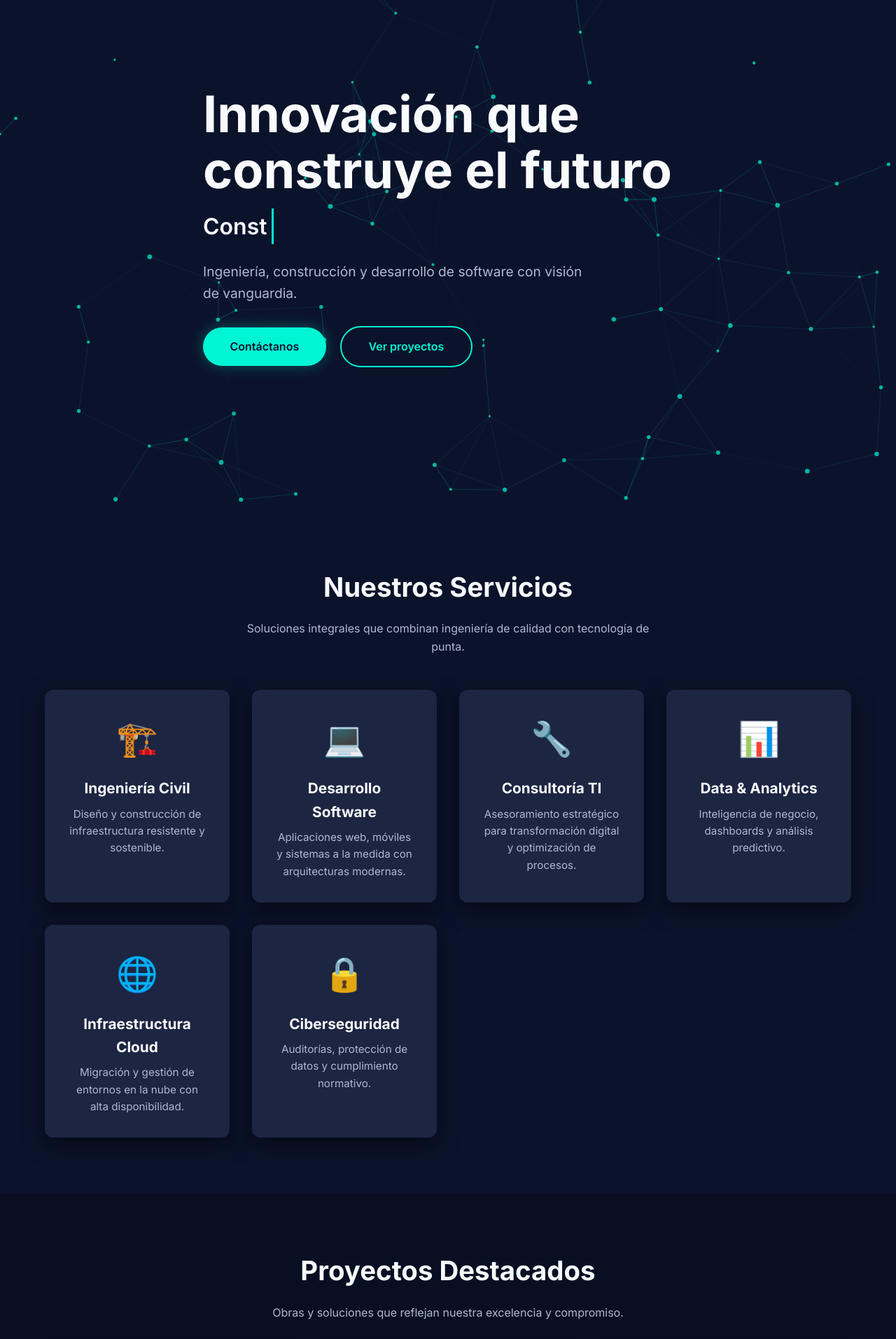
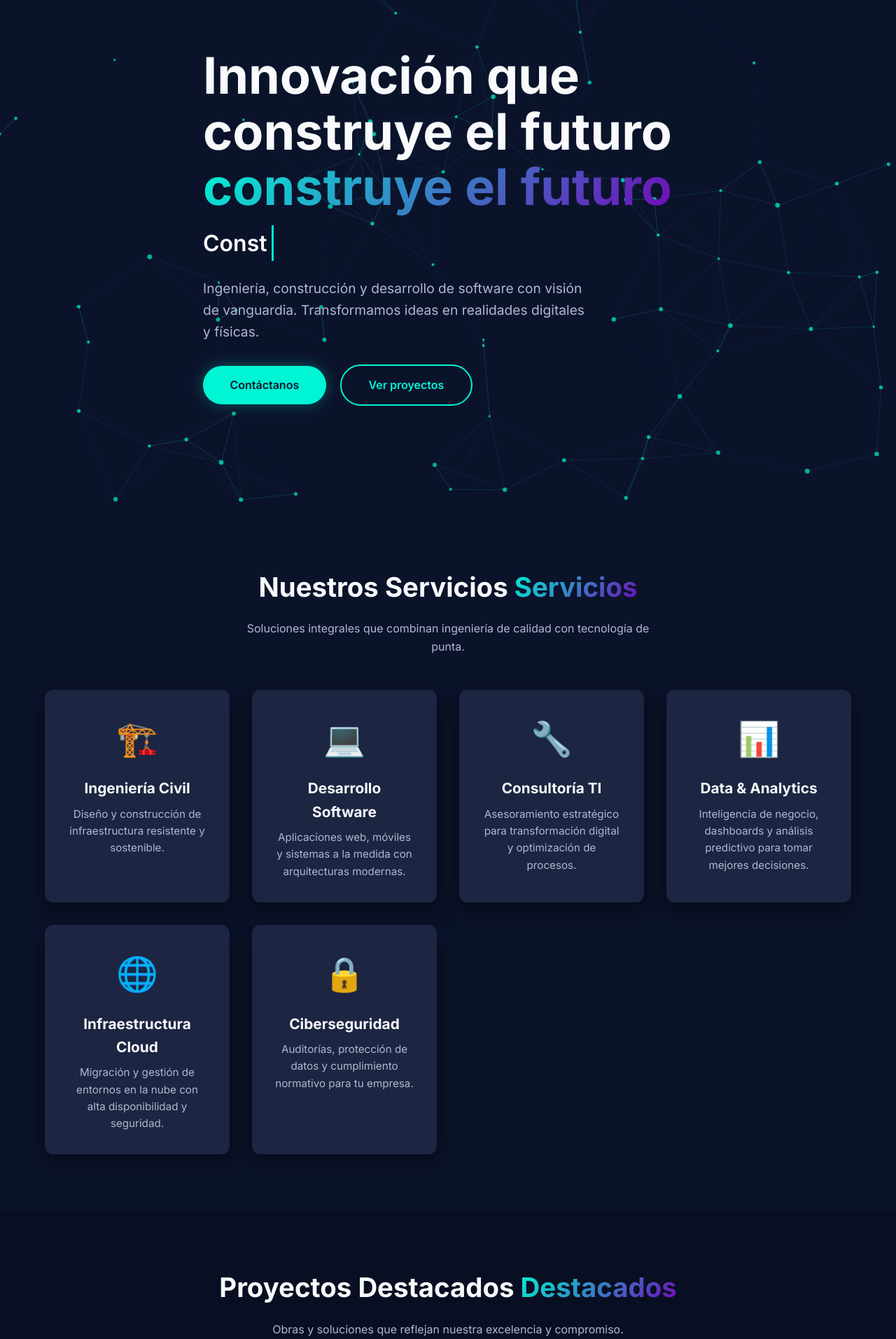
Before and after one commit to iwcorrea/GEINFTEC, a PHP site: page / in a window 1280 px wide. Shown: the part 71-1985 px from the top of the page at 70% size. Run offline with PHP 8.4, Linux system fonts and the light colour scheme; tables that the repository leaves empty hold one stand-in row (values such as "Sample post"); some libraries are stand-ins or nearby versions.

Commit message:
Restaurando diseño original con todos los efectos visuales y conectividad a BD

```diff
--- a/config.php
+++ b/config.php
@@ -1,14 +1,12 @@
 <?php
 // config.php - Conexión a PostgreSQL con PDO usando variables de entorno
 
-// Obtener variables de entorno (definidas en Render)
 $host = getenv('DB_HOST') ?: 'localhost';
 $port = getenv('DB_PORT') ?: '5432';
 $dbname = getenv('DB_NAME') ?: 'geinftec_db';
 $user = getenv('DB_USER') ?: 'postgres';
 $password = getenv('DB_PASS') ?: '';
 
-// DSN para PostgreSQL
 $dsn = "pgsql:host=$host;port=$port;dbname=$dbname";
 
 try {
--- a/index.php
+++ b/index.php
@@ -1,33 +1,34 @@
 <?php
 require_once 'funciones.php';
 
-// Obtener datos de la base de datos (con fallbacks por si no hay conexión)
+// Obtener datos de la BD con fallbacks a los valores originales
 $hero_titulo = getContent('hero', 'titulo', 'Innovación que construye el futuro');
-$hero_subtitulo = getContent('hero', 'subtitulo', 'Ingeniería, construcción y desarrollo de software con visión de vanguardia.');
+$hero_subtitulo = getContent('hero', 'subtitulo', 'Ingeniería, construcción y desarrollo de software con visión de vanguardia. Transformamos ideas en realidades digitales y físicas.');
 $hero_frases = getContent('hero', 'frases', '["Ingeniería de vanguardia","Construcción inteligente","Software que transforma"]');
 $hero_frases_array = json_decode($hero_frases, true) ?: ["Ingeniería de vanguardia","Construcción inteligente","Software que transforma"];
 
-// Servicios (fijos pero con iconos)
-$servicios = [
-    ['icon' => '🏗️', 'titulo' => 'Ingeniería Civil', 'desc' => 'Diseño y construcción de infraestructura resistente y sostenible.'],
-    ['icon' => '💻', 'titulo' => 'Desarrollo Software', 'desc' => 'Aplicaciones web, móviles y sistemas a la medida con arquitecturas modernas.'],
-    ['icon' => '🔧', 'titulo' => 'Consultoría TI', 'desc' => 'Asesoramiento estratégico para transformación digital y optimización de procesos.'],
-    ['icon' => '📊', 'titulo' => 'Data & Analytics', 'desc' => 'Inteligencia de negocio, dashboards y análisis predictivo.'],
-    ['icon' => '🌐', 'titulo' => 'Infraestructura Cloud', 'desc' => 'Migración y gestión de entornos en la nube con alta disponibilidad.'],
-    ['icon' => '🔒', 'titulo' => 'Ciberseguridad', 'desc' => 'Auditorías, protección de datos y cumplimiento normativo.']
-];
+$servicios_titulo = getContent('servicios', 'titulo', 'Nuestros Servicios');
+$servicios_sub = getContent('servicios', 'subtitulo', 'Soluciones integrales que combinan ingeniería de calidad con tecnología de punta.');
 
-// Proyectos
-$proyectos = [
-    ['img' => 'https://images.unsplash.com/photo-1541888946425-d81bb19240f5?w=600&h=400&fit=crop', 'titulo' => 'Puente Colgante Moderno', 'desc' => 'Diseño estructural y construcción de un puente peatonal con materiales compuestos.'],
-    ['img' => 'https://images.unsplash.com/photo-1551288049-bebda4e38f71?w=600&h=400&fit=crop', 'titulo' => 'Plataforma de Gestión', 'desc' => 'Sistema ERP para empresas de construcción con módulos de inventario y finanzas.'],
-    ['img' => 'https://images.unsplash.com/photo-1581091226825-a6a2a5aee158?w=600&h=400&fit=crop', 'titulo' => 'Edificio Inteligente', 'desc' => 'Automatización y control de iluminación, climatización y seguridad mediante IoT.']
-];
+$proyectos_titulo = getContent('proyectos', 'titulo', 'Proyectos Destacados');
+$proyectos_sub = getContent('proyectos', 'subtitulo', 'Obras y soluciones que reflejan nuestra excelencia y compromiso.');
 
-// Tecnologías
-$tecnologias = ['React', 'Node.js', 'Python', 'AWS', 'Docker', 'PostgreSQL', 'Flutter', 'TypeScript'];
+$tecnologias_titulo = getContent('tecnologias', 'titulo', 'Tecnologías que impulsamos');
+$tecnologias_sub = getContent('tecnologias', 'subtitulo', 'Herramientas y plataformas con las que trabajamos día a día.');
 
-// Estadísticas (con valores desde BD o defaults)
+$estadisticas_titulo = getContent('estadisticas', 'titulo', 'En números');
+$estadisticas_sub = getContent('estadisticas', 'subtitulo', 'La confianza de nuestros clientes y el impacto de nuestros proyectos.');
+
+$equipo_titulo = getContent('equipo', 'titulo', 'Nuestro Equipo');
+$equipo_sub = getContent('equipo', 'subtitulo', 'Profesionales apasionados por la innovación y la excelencia.');
+
+$contacto_titulo = getContent('contacto', 'titulo', 'Contáctanos ahora');
+$contacto_sub = getContent('contacto', 'subtitulo', 'Estamos listos para hacer realidad tu próximo proyecto.');
+
+$footer_texto = getContent('footer', 'texto', 'Ingeniería, construcción y tecnología para un futuro sostenible e inteligente.');
+$footer_copyright = getContent('footer', 'copyright', '&copy; 2026 GEINFTEC S.A.S. Todos los derechos reservados. | Diseñado con 💙 en Colombia.');
+
+// Estadísticas (valores desde BD o defaults)
 $stats = [
     ['clave' => 'anos', 'label' => 'Años de experiencia', 'default' => 12],
     ['clave' => 'proyectos', 'label' => 'Proyectos entregados', 'default' => 150],
@@ -38,20 +39,6 @@ foreach ($stats as &$stat) {
     $stat['valor'] = getContent('estadisticas', $stat['clave'], $stat['default']);
 }
 unset($stat);
-
-// Equipo
-$equipo = [
-    ['img' => 'https://images.unsplash.com/photo-1560250097-0b93528c311a?w=200&h=200&fit=crop&crop=face', 'nombre' => 'Carlos Mendoza', 'cargo' => 'CEO & Fundador', 'bio' => 'Ingeniero civil con 20 años de experiencia en grandes infraestructuras.'],
-    ['img' => 'https://images.unsplash.com/photo-1573496359142-b8d87734a5a2?w=200&h=200&fit=crop&crop=face', 'nombre' => 'Laura Fernández', 'cargo' => 'CTO', 'bio' => 'Especialista en arquitectura de software y sistemas distribuidos.'],
-    ['img' => 'https://images.unsplash.com/photo-1580489944761-15a19d654956?w=200&h=200&fit=crop&crop=face', 'nombre' => 'María Gómez', 'cargo' => 'Project Manager', 'bio' => 'Lidera equipos multidisciplinarios con metodologías ágiles.'],
-    ['img' => 'https://images.unsplash.com/photo-1507003211169-0a1dd7228f2d?w=200&h=200&fit=crop&crop=face', 'nombre' => 'Andrés Ruiz', 'cargo' => 'Ingeniero de Software', 'bio' => 'Desarrollador full-stack apasionado por la IA y el cloud computing.']
-];
-
-// Contacto y footer
-$contacto_titulo = getContent('contacto', 'titulo', 'Contáctanos ahora');
-$contacto_subtitulo = getContent('contacto', 'subtitulo', 'Estamos listos para hacer realidad tu próximo proyecto.');
-$footer_texto = getContent('footer', 'texto', 'Ingeniería, construcción y tecnología para un futuro sostenible e inteligente.');
-$footer_copyright = getContent('footer', 'copyright', '&copy; 2026 GEINFTEC S.A.S. Todos los derechos reservados. | Diseñado con 💙 en Colombia.');
 ?>
 <!DOCTYPE html>
 <html lang="es">
@@ -87,75 +78,132 @@ $footer_copyright = getContent('footer', 'copyright', '&copy; 2026 GEINFTEC S.A.
         </div>
     </header>
 
-    <!-- HERO -->
+    <!-- ============================================================
+    HERO
+    ============================================================ -->
     <section class="hero" id="hero">
         <canvas id="hero-canvas"></canvas>
         <div class="container hero-content">
-            <h1 class="hero-title"><?php echo $hero_titulo; ?></h1>
+            <h1 class="hero-title">
+                <?php echo $hero_titulo; ?><br />
+                <span class="highlight">construye el futuro</span>
+            </h1>
             <div style="font-size: 2rem; font-weight: 600; margin-bottom: 0.5rem;">
                 <span id="rotating-text" data-phrases='<?php echo json_encode($hero_frases_array); ?>'></span>
             </div>
-            <p class="hero-sub"><?php echo $hero_subtitulo; ?></p>
+            <p class="hero-sub">
+                <?php echo $hero_subtitulo; ?>
+            </p>
             <a href="#contacto" class="btn">Contáctanos</a>
             <a href="#proyectos" class="btn btn-outline" style="margin-left: 1rem;">Ver proyectos</a>
         </div>
     </section>
 
-    <!-- SERVICIOS -->
+    <!-- ============================================================
+    SERVICIOS
+    ============================================================ -->
     <section id="servicios">
         <div class="container">
-            <h2 class="section-title fade-up"><?php echo getContent('servicios', 'titulo', 'Nuestros Servicios'); ?></h2>
-            <p class="section-sub fade-up"><?php echo getContent('servicios', 'subtitulo', 'Soluciones integrales que combinan ingeniería de calidad con tecnología de punta.'); ?></p>
+            <h2 class="section-title fade-up"><?php echo $servicios_titulo; ?> <span>Servicios</span></h2>
+            <p class="section-sub fade-up"><?php echo $servicios_sub; ?></p>
             <div class="grid-3">
-                <?php foreach ($servicios as $srv): ?>
                 <div class="card service-card fade-up">
-                    <span class="icon"><?php echo $srv['icon']; ?></span>
-                    <h3><?php echo $srv['titulo']; ?></h3>
-                    <p><?php echo $srv['desc']; ?></p>
+                    <span class="icon">🏗️</span>
+                    <h3>Ingeniería Civil</h3>
+                    <p>Diseño y construcción de infraestructura resistente y sostenible.</p>
                 </div>
-                <?php endforeach; ?>
+                <div class="card service-card fade-up">
+                    <span class="icon">💻</span>
+                    <h3>Desarrollo Software</h3>
+                    <p>Aplicaciones web, móviles y sistemas a la medida con arquitecturas modernas.</p>
+                </div>
+                <div class="card service-card fade-up">
+                    <span class="icon">🔧</span>
+                    <h3>Consultoría TI</h3>
+                    <p>Asesoramiento estratégico para transformación digital y optimización de procesos.</p>
+                </div>
+                <div class="card service-card fade-up">
+                    <span class="icon">📊</span>
+                    <h3>Data & Analytics</h3>
+                    <p>Inteligencia de negocio, dashboards y análisis predictivo para tomar mejores decisiones.</p>
+                </div>
+                <div class="card service-card fade-up">
+                    <span class="icon">🌐</span>
+                    <h3>Infraestructura Cloud</h3>
+                    <p>Migración y gestión de entornos en la nube con alta disponibilidad y seguridad.</p>
+                </div>
+                <div class="card service-card fade-up">
+                    <span class="icon">🔒</span>
+                    <h3>Ciberseguridad</h3>
+                    <p>Auditorías, protección de datos y cumplimiento normativo para tu empresa.</p>
+                </div>
             </div>
         </div>
     </section>
 
-    <!-- PROYECTOS -->
+    <!-- ============================================================
+    PROYECTOS
+    ============================================================ -->
     <section id="proyectos" style="background: rgba(0,0,0,0.2);">
         <div class="container">
-            <h2 class="section-title fade-up"><?php echo getContent('proyectos', 'titulo', 'Proyectos Destacados'); ?></h2>
-            <p class="section-sub fade-up"><?php echo getContent('proyectos', 'subtitulo', 'Obras y soluciones que reflejan nuestra excelencia y compromiso.'); ?></p>
+            <h2 class="section-title fade-up"><?php echo $proyectos_titulo; ?> <span>Destacados</span></h2>
+            <p class="section-sub fade-up"><?php echo $proyectos_sub; ?></p>
             <div class="grid-3">
-                <?php foreach ($proyectos as $proy): ?>
                 <div class="card project-card fade-up">
-                    <img src="<?php echo $proy['img']; ?>" alt="<?php echo $proy['titulo']; ?>" loading="lazy" />
+                    <img src="https://images.unsplash.com/photo-1541888946425-d81bb19240f5?w=600&h=400&fit=crop" alt="Construcción de puente" loading="lazy" />
                     <div class="content">
-                        <h3><?php echo $proy['titulo']; ?></h3>
-                        <p><?php echo $proy['desc']; ?></p>
+                        <h3>Puente Colgante Moderno</h3>
+                        <p>Diseño estructural y construcción de un puente peatonal con materiales compuestos.</p>
                         <a href="#" class="btn btn-outline" style="padding:0.4rem 1.2rem; font-size:0.9rem;">Ver más</a>
                     </div>
                 </div>
-                <?php endforeach; ?>
+                <div class="card project-card fade-up">
+                    <img src="https://images.unsplash.com/photo-1551288049-bebda4e38f71?w=600&h=400&fit=crop" alt="Dashboard software" loading="lazy" />
+                    <div class="content">
+                        <h3>Plataforma de Gestión</h3>
+                        <p>Sistema ERP para empresas de construcción con módulos de inventario y finanzas.</p>
+                        <a href="#" class="btn btn-outline" style="padding:0.4rem 1.2rem; font-size:0.9rem;">Ver más</a>
+                    </div>
+                </div>
+                <div class="card project-card fade-up">
+                    <img src="https://images.unsplash.com/photo-1581091226825-a6a2a5aee158?w=600&h=400&fit=crop" alt="Edificio inteligente" loading="lazy" />
+                    <div class="content">
+                        <h3>Edificio Inteligente</h3>
+                        <p>Automatización y control de iluminación, climatización y seguridad mediante IoT.</p>
+                        <a href="#" class="btn btn-outline" style="padding:0.4rem 1.2rem; font-size:0.9rem;">Ver más</a>
+                    </div>
+                </div>
             </div>
         </div>
     </section>
 
-    <!-- TECNOLOGÍAS -->
+    <!-- ============================================================
+    TECNOLOGÍAS
+    ============================================================ -->
     <section id="tecnologias">
         <div class="container">
-            <h2 class="section-title fade-up"><?php echo getContent('tecnologias', 'titulo', 'Tecnologías que impulsamos'); ?></h2>
-            <p class="section-sub fade-up"><?php echo getContent('tecnologias', 'subtitulo', 'Herramientas y plataformas con las que trabajamos día a día.'); ?></p>
+            <h2 class="section-title fade-up"><?php echo $tecnologias_titulo; ?> <span>que impulsamos</span></h2>
+            <p class="section-sub fade-up"><?php echo $tecnologias_sub; ?></p>
             <div class="tech-grid fade-up">
-                <?php foreach ($tecnologias as $tech): ?>
-                <div class="tech-item"><span class="icon">⚛️</span> <?php echo $tech; ?></div>
-                <?php endforeach; ?>
+                <div class="tech-item"><span class="icon">⚛️</span> React</div>
+                <div class="tech-item"><span class="icon">🟢</span> Node.js</div>
+                <div class="tech-item"><span class="icon">🐍</span> Python</div>
+                <div class="tech-item"><span class="icon">☁️</span> AWS</div>
+                <div class="tech-item"><span class="icon">🐳</span> Docker</div>
+                <div class="tech-item"><span class="icon">🗄️</span> PostgreSQL</div>
+                <div class="tech-item"><span class="icon">📱</span> Flutter</div>
+                <div class="tech-item"><span class="icon">🔷</span> TypeScript</div>
             </div>
         </div>
     </section>
 
-    <!-- ESTADÍSTICAS -->
+    <!-- ============================================================
+    ESTADÍSTICAS
+    ============================================================ -->
     <section id="estadisticas" style="background: rgba(0,0,0,0.15);">
         <div class="container">
-            <h2 class="section-title fade-up"><?php echo getContent('estadisticas', 'titulo', 'En números'); ?></h2>
-            <p class="section-sub fade-up"><?php echo getContent('estadisticas', 'subtitulo', 'La confianza de nuestros clientes y el impacto de nuestros proyectos.'); ?></p>
+            <h2 class="section-title fade-up"><?php echo $estadisticas_titulo; ?> <span>números</span></h2>
+            <p class="section-sub fade-up"><?php echo $estadisticas_sub; ?></p>
             <div class="grid-4">
                 <?php foreach ($stats as $stat): ?>
                 <div class="stat-card fade-up">
```
Also changed, not shown: other parts of index.php (+47 -17 lines), script.js (+18 -3 lines), sql/estructura.sql (+9 -9 lines), 1 other file.
